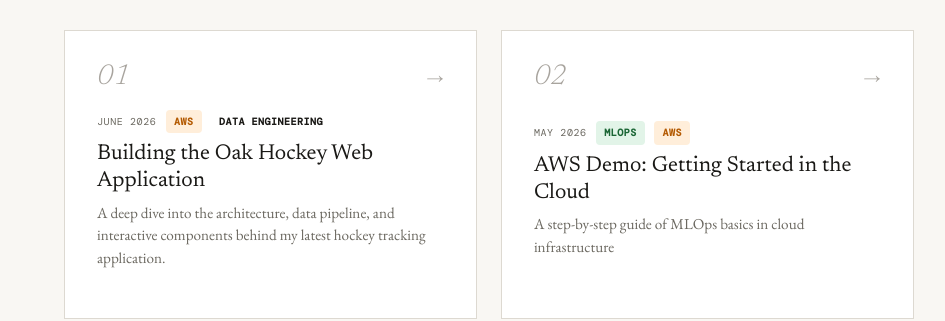
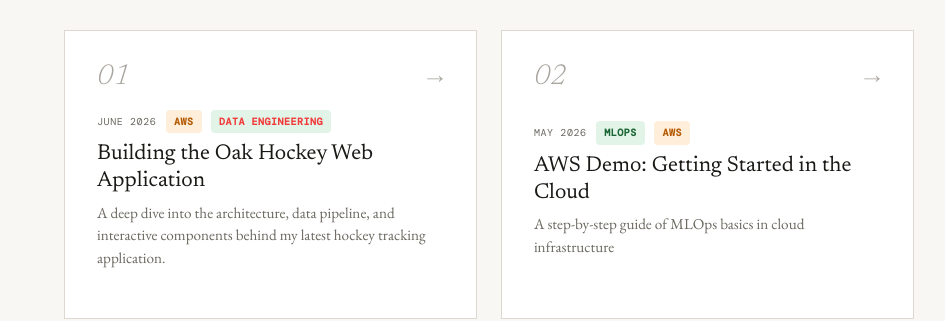
Before and after one commit to chrismca13/chrismca13.github.io, a Jekyll site: the page built from index.html, in a window 1280 px wide and 1400 px high, scrolled down 893 px. Shown: the part 150-471 px from the top of the window, without its empty margins (178-1123 px from the left). Built offline with Jekyll 4.4.1, drawn with Linux system fonts in a browser that asks for light colours.

Commit message:
Update tag

```diff
--- a/index.html
+++ b/index.html
@@ -366,6 +366,11 @@ layout: null
   .skill-tag-aws {
     background-color: #ffeeda !important;
     color: #b35900 !important;
+  }
+
+  .skill-tag-data-engineering {
+    background-color: #e2f4e8 !important;
+    color: #f13c3c !important;
   }
 
   /* Machine Learning: Smooth Slate Blue */
```
